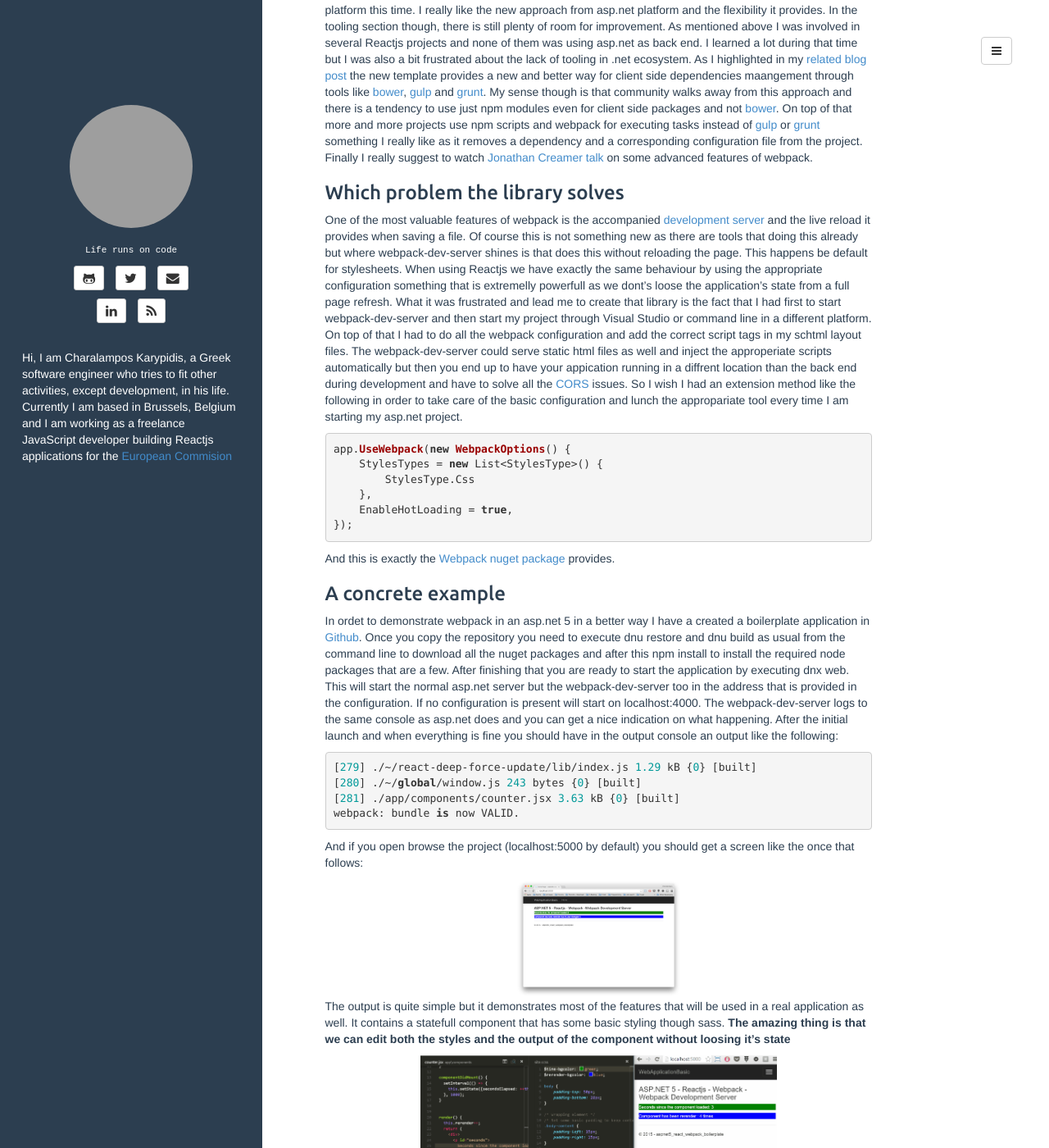
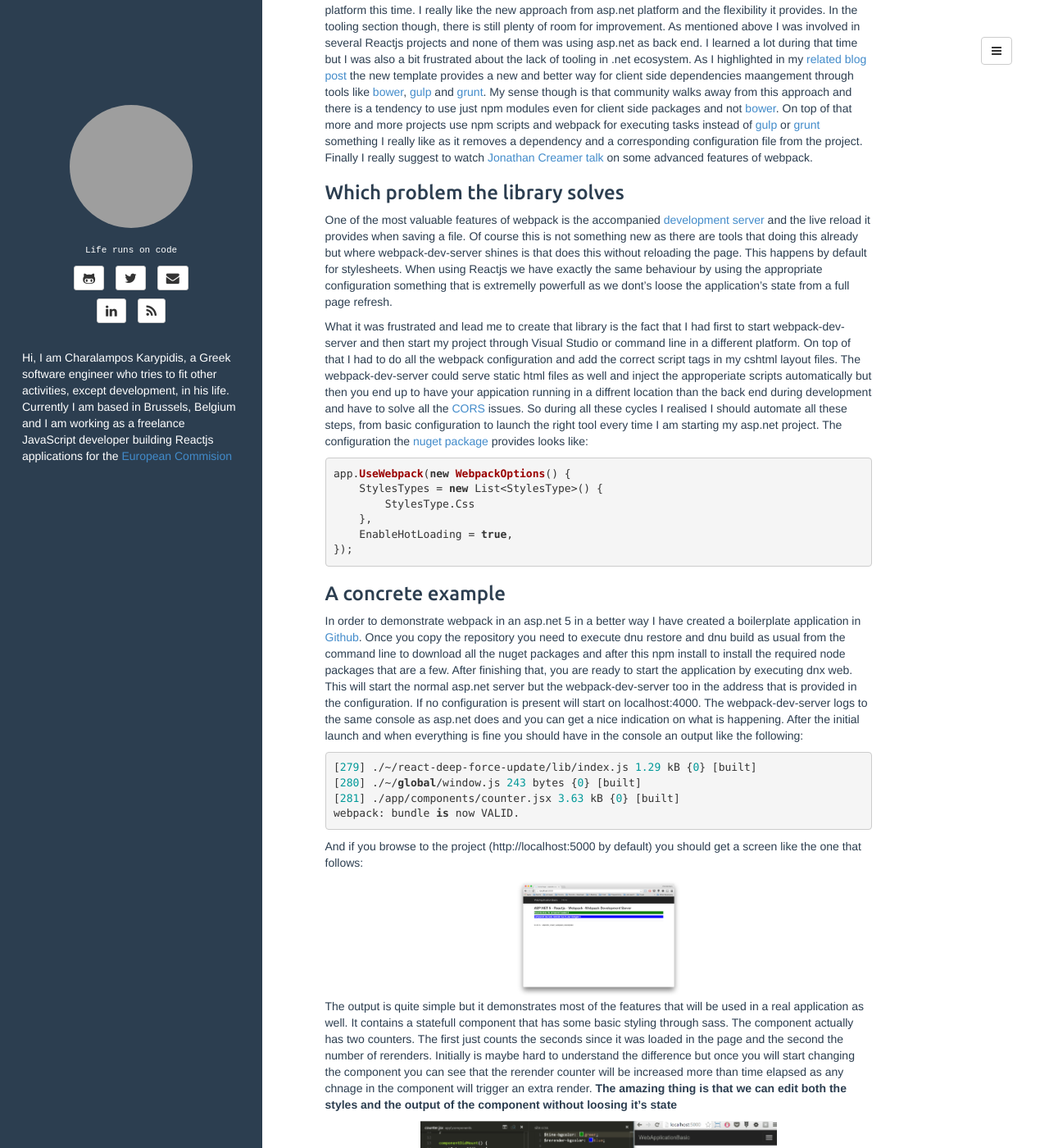
Before and after one commit to xabikos/xabikos.github.io, a Jekyll site: the page built from _posts/2015-12-15-asp.net-5-and-webpack-part-1.md, in a window 1280 px wide and 1400 px high, scrolled down 546 px. Shown: the whole window at 82% size. Built offline with Jekyll 4.4.1, drawn with Linux system fonts in a browser that asks for light colours; comment, search, counter and statistics services are not loaded; some of the changed text lies outside the part shown; grey boxes are pictures that could not be loaded.

Commit message:
Correct typos and better structure the content

```diff
--- a/_posts/2015-12-15-asp.net-5-and-webpack-part-1.md
+++ b/_posts/2015-12-15-asp.net-5-and-webpack-part-1.md
@@ -32,11 +32,12 @@
 ### Which problem the library solves
 One of the most valuable features of webpack is the accompanied [development server][devserver] and the live reload it provides when saving a file.
 Of course this is not something new as there are tools that doing this already but where webpack-dev-server shines is that does this without reloading the page.
-This happens be default for stylesheets. When using Reactjs we have exactly the same behaviour by using the appropriate configuration something that is extremelly powerfull as we dont's loose the application's state from a full page refresh.
+This happens by default for stylesheets. When using Reactjs we have exactly the same behaviour by using the appropriate configuration something that is extremelly powerfull as we dont's loose the application's state from a full page refresh.
+
 What it was frustrated and lead me to create that library is the fact that I had first to start webpack-dev-server and then start my project through Visual Studio or command line in a different platform.
-On top of that I had to do all the webpack configuration and add the correct script tags in my schtml layout files. The webpack-dev-server could serve static html files as well and inject the approperiate scripts automatically
+On top of that I had to do all the webpack configuration and add the correct script tags in my cshtml layout files. The webpack-dev-server could serve static html files as well and inject the approperiate scripts automatically
 but then you end up to have your appication running in a diffrent location than the back end during development and have to solve all the [CORS][cors] issues.
-So I wish I had an extension method like the following in order to take care of the basic configuration and lunch the appropariate tool every time I am starting my asp.net project.
+So during all these cycles I realised I should automate all these steps, from basic configuration to launch the right tool every time I am starting my asp.net project. The configuration the [nuget package][nuget] provides looks like:
 
 {% highlight c# %}
 app.UseWebpack(new WebpackOptions() {
@@ -47,14 +48,12 @@
 });
 {% endhighlight %}
 
-And this is exactly the [Webpack nuget package][nuget] provides.
-
 ### A concrete example
-In ordet to demonstrate webpack in an asp.net 5 in a better way I have a created a boilerplate application in [Github][project].
+In order to demonstrate webpack in an asp.net 5 in a better way I have created a boilerplate application in [Github][project].
 Once you copy the repository you need to execute dnu restore and dnu build as usual from the command line to download all the nuget packages and after this npm install to install the required node packages that are a few.
-After finishing that you are ready to start the application by executing dnx web. This will start the normal asp.net server but the webpack-dev-server too in the address that is provided in the configuration.
-If no configuration is present will start on localhost:4000. The webpack-dev-server logs to the same console as asp.net does and you can get a nice indication on what happening.
-After the initial launch and when everything is fine you should have in the output console an output like the following:
+After finishing that, you are ready to start the application by executing dnx web. This will start the normal asp.net server but the webpack-dev-server too in the address that is provided in the configuration.
+If no configuration is present will start on localhost:4000. The webpack-dev-server logs to the same console as asp.net does and you can get a nice indication on what is happening.
+After the initial launch and when everything is fine you should have in the console an output like the following:
 
 {% highlight c# %}
 [279] ./~/react-deep-force-update/lib/index.js 1.29 kB {0} [built]
@@ -63,7 +62,7 @@
 webpack: bundle is now VALID.
 {% endhighlight %}
 
-And if you open browse the project (localhost:5000 by default) you should get a screen like the once that follows:
+And if you browse to the project (http://localhost:5000 by default) you should get a screen like the one that follows:
 
 <div class="row">
    <div class="col-sm-6 col-sm-offset-3 col-md-4 col-md-offset-4">
@@ -73,7 +72,9 @@
    </div>
 </div>
 
-The output is quite simple but it demonstrates most of the features that will be used in a real application as well. It contains a statefull component that has some basic styling though sass.
+The output is quite simple but it demonstrates most of the features that will be used in a real application as well. It contains a statefull component that has some basic styling through sass.
+The component actually has two counters. The first just counts the seconds since it was loaded in the page and the second the number of rerenders. Initially is maybe hard to understand the difference but once you will start
+changing the component you can see that the rerender counter will be increased more than time elapsed as any chnage in the component will trigger an extra render.
 **The amazing thing is that we can edit both the styles and the output of the component without loosing it's state**
 
 <div class="row">
@@ -83,9 +84,6 @@
         </a>
    </div>
 </div>
-
-The component actually has two counters. The first just counts the seconds since it was loaded in the page and the second the number of rerenders. Initially is maybe hard to understand the difference but once you will start
-changing the component you can see that the rerender counter will be increased more than time elapsed as any chnage in the component will trigger an extra render.
 
 
 [webpack]: http://webpack.github.io/
```
